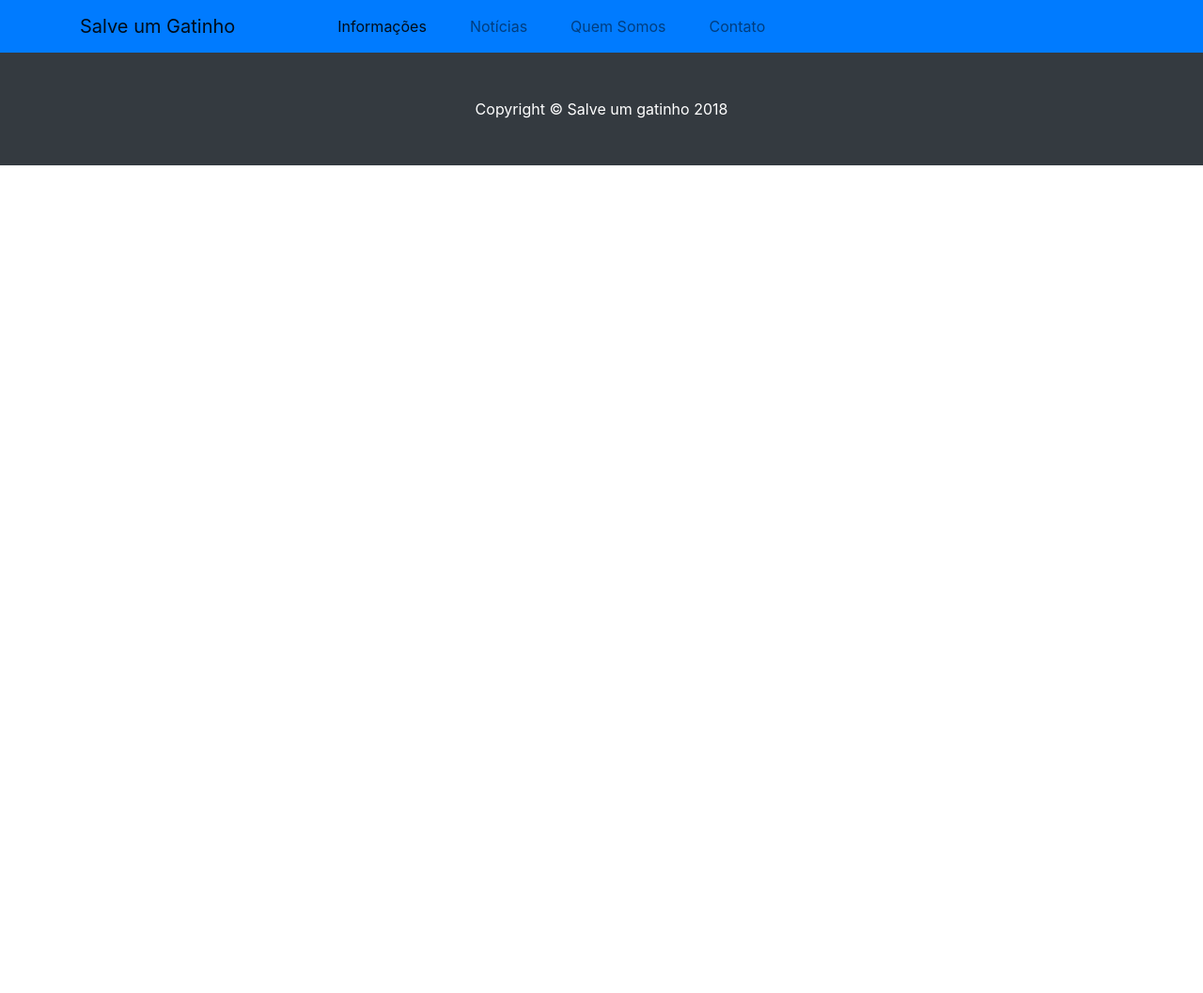
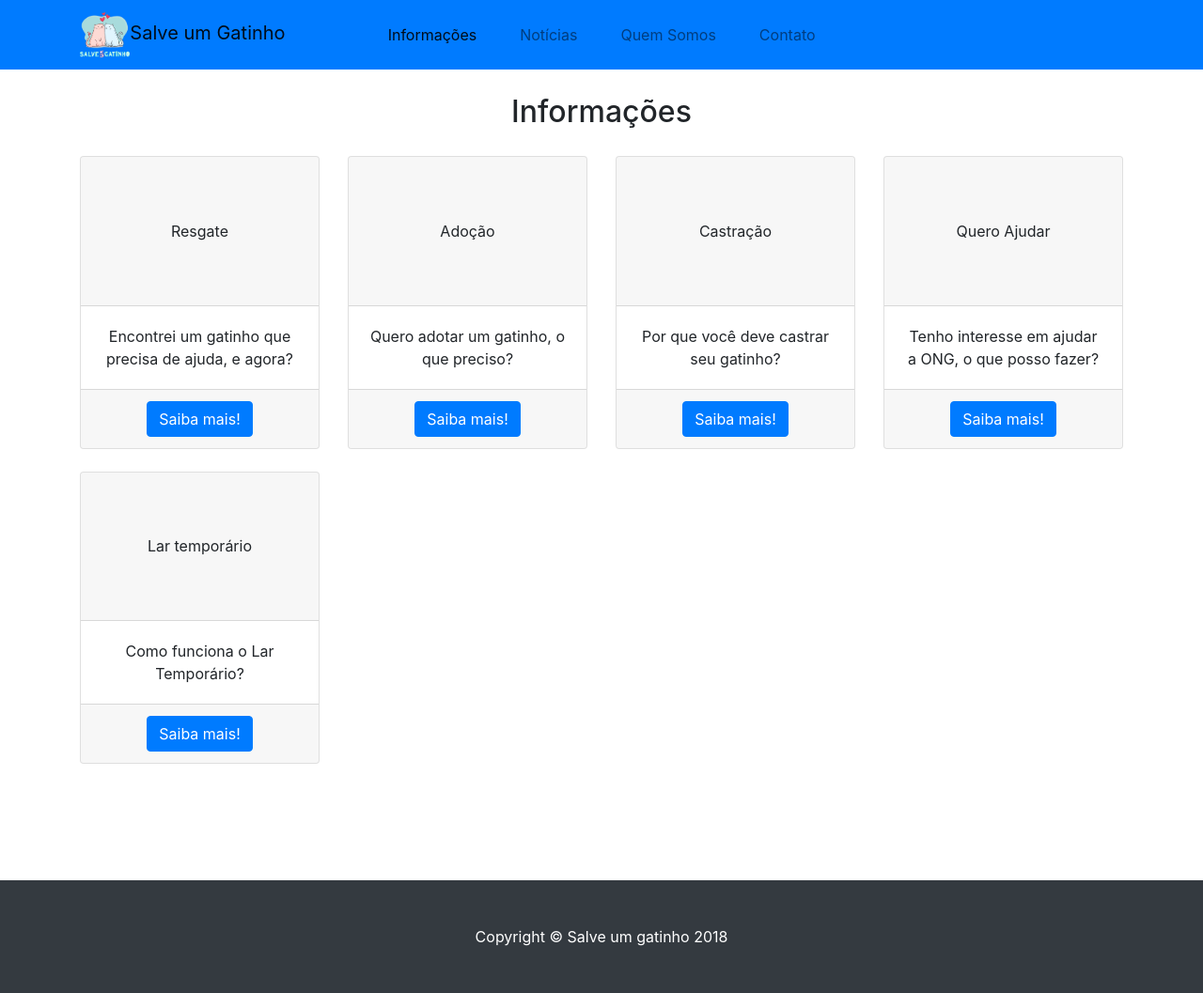
Before and after one commit to ifribeiro/salveumgatinho, a CodeIgniter app: page /database/index.php/informacoes/index in a window 1280 px wide. Shown: the whole page at 94% size. Before the commit the page ends 176 px from the top, so only its background shows below. Run offline with CodeIgniter, Linux system fonts and the light colour scheme; some libraries are stand-ins or nearby versions.

Commit message:
- Adição do icone que aparece na aba do navegador - Adição da logo na navbar - Criação da página de contatos - Criação da página de informações - Adição de alguns estilos

```diff
--- a/application/views/informacoes.php
+++ b/application/views/informacoes.php
@@ -1 +1,80 @@
-<h1>Informacoes salve um gatinho!</h1>
+<div class="container">
+    <div class="container-principal">
+        <header class="text-center">
+            <h2>Informações</h2>
+        </header>
+        <div id="cards-informacoes" class="row text-center">
+        <!-- INICIO DO CARD !-->
+        <div class="col-lg-3 col-md-6 mb-4">
+          <div class="card">
+            <div class="card-header card-informacoes-titulo">Resgate</div>
+            <div class="card-body">
+              <p class="card-text">Encontrei um gatinho que precisa de ajuda, e agora?</p>
+            </div>
+            <div class="card-footer">
+              <a href="#" class="btn btn-primary">Saiba mais!</a>
+            </div>
+          </div>
+        </div>
+        <!-- FIM DO CARD !-->
+
+        <!-- INICIO DO CARD !-->
+        <div class="col-lg-3 col-md-6 mb-4">
+          <div class="card">
+          <div class="card-header card-informacoes-titulo">Adoção</div>
+            <div class="card-body">
+              <p class="card-text">Quero adotar um gatinho, o que preciso?</p>
+            </div>
+            <div class="card-footer">
+              <a href="#" class="btn btn-primary">Saiba mais!</a>
+            </div>
+          </div>
+        </div>
+        <!-- FIM DO CARD !-->
+
+        <!-- INICIO DO CARD !-->
+        <div class="col-lg-3 col-md-6 mb-4">
+          <div class="card">
+            <div class="card-header card-informacoes-titulo">Castração</div>
+            <div class="card-body">
+              <p class="card-text">Por que você deve castrar seu gatinho?</p>
+            </div>
+            <div class="card-footer">
+              <a href="#" class="btn btn-primary">Saiba mais!</a>
+            </div>
+          </div>
+        </div>
+        <!-- FIM DO CARD !-->
+
+        <!-- INICIO DO CARD !-->
+        <div class="col-lg-3 col-md-6 mb-4">
+          <div class="card">
+          <div class="card-header card-informacoes-titulo">Quero Ajudar</div>
+            <div class="card-body">
+              <p class="card-text">Tenho interesse em ajudar a ONG, o que posso fazer?</p>
+            </div>
+            <div class="card-footer">
+              <a href="#" class="btn btn-primary">Saiba mais!</a>
+            </div>
+          </div>
+        </div>
+        <!-- FIM DO CARD !-->
+
+        <!-- INICIO DO CARD !-->
+        <div class="col-lg-3 col-md-6 mb-4">
+          <div class="card">
+          <div class="card-header card-informacoes-titulo">Lar temporário</div>
+            <div class="card-body">
+              <p class="card-text">Como funciona o Lar Temporário?</p>
+            </div>
+            <div class="card-footer">
+              <a href="#" class="btn btn-primary">Saiba mais!</a>
+            </div>
+          </div>
+        </div>
+        <!-- FIM DO CARD !-->
+
+      </div>
+      <!-- /.row -->
+    </div>
+</div>
--- a/application/views/templates/navbar.php
+++ b/application/views/templates/navbar.php
@@ -10,6 +10,7 @@
     <meta name="author" content="">
 
     <title>Salve um Gatinho</title>
+    <link rel="icon" href="<?php echo base_url()?>favicon.png"
 
     <!-- Bootstrap core CSS -->
     <link href="<?php echo base_url()?>assets/bootstrap/css/bootstrap.min.css" rel="stylesheet">
@@ -18,32 +19,42 @@
 
 
 
+
+
   </head>
 
   <body>
+  <div id="fb-root"></div>
+<script>(function(d, s, id) {
+  var js, fjs = d.getElementsByTagName(s)[0];
+  if (d.getElementById(id)) return;
+  js = d.createElement(s); js.id = id;
+  js.src = 'https://connect.facebook.net/pt_BR/sdk.js#xfbml=1&version=v3.2';
+  fjs.parentNode.insertBefore(js, fjs);
+}(document, 'script', 'facebook-jssdk'));</script>
 
     <!-- Navigation -->
     <nav class="navbar navbar-expand-lg navbar-light bg-primary fixed-top">
       <div class="container">
-        <a class="navbar-brand" href="#">Salve um Gatinho</a>
+        <a class="navbar-brand navbar-left" href="/"><img id="logo" src="<?php echo base_url()?>logo.png">Salve um Gatinho</a>
         <button class="navbar-toggler" type="button" data-toggle="collapse" data-target="#navbarResponsive" aria-controls="navbarResponsive" aria-expanded="false" aria-label="Toggle navigation">
           <span class="navbar-toggler-icon"></span>
         </button>
         <div class="collapse navbar-collapse" id="navbarResponsive">
           <ul class="navbar-nav mr-auto" id="espacamento">
             <li class="nav-item active">
-              <a class="nav-link" href="#">Informações
+              <a class="nav-link" href="informacoes">Informações
                 <span class="sr-only">(current)</span>
               </a>
             </li>
             <li class="nav-item">
-              <a class="nav-link" href="#">Notícias</a>
+              <a class="nav-link" href="noticias">Notícias</a>
             </li>
             <li class="nav-item">
-              <a class="nav-link" href="#">Quem Somos</a>
+              <a class="nav-link" href="quemsomos">Quem Somos</a>
             </li>
             <li class="nav-item">
-              <a class="nav-link" href="#">Contato</a>
+              <a class="nav-link" href="contato">Contato</a>
             </li>
           </ul>
         </div>
--- a/assets/css/estilos.css
+++ b/assets/css/estilos.css
@@ -8,3 +8,21 @@ estilos *******************/
 ul li{
     padding: 0 15px;
 }
+.container-principal{
+    padding-top: 100px;
+    padding-bottom: 100px;
+}
+
+#logo{
+    padding: 0%;
+    width: 40pt;
+
+}
+
+#campos-contato, #cards-informacoes{
+    padding-top: 20px;
+}
+
+.card-informacoes-titulo{
+    padding: 50pt;
+}
```
Also changed, not shown: application/views/contato.php (+36 -1 lines), favicon.ico (added), favicon.png (added), logo.png (added).
